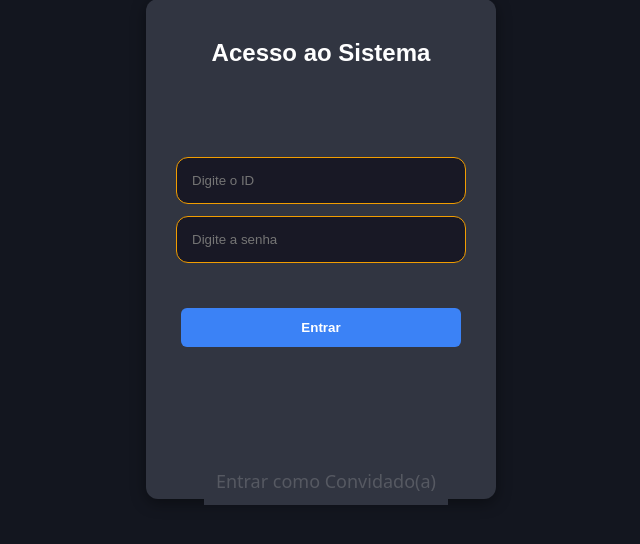
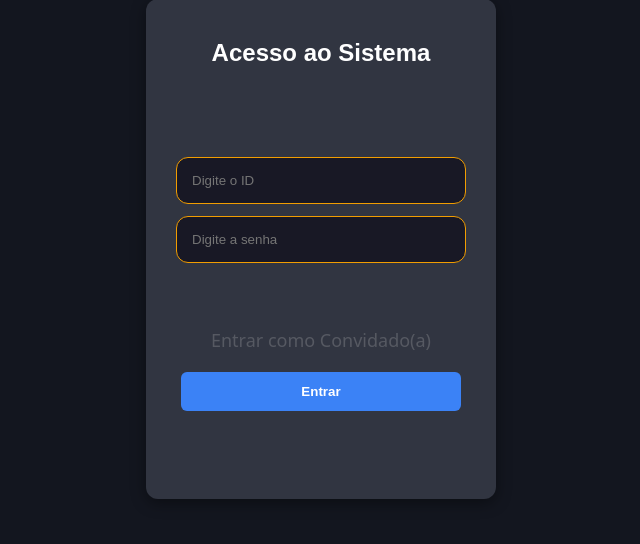
Before and after one commit to MarcoAntonioDeSouzaVitto/Acess_Controller_with_RFID, a Flask app: page /first_page in a window 1280 px wide. Shown: the part 151-695 px from the top of the page, without its empty margins (319-959 px from the left). Run offline with Flask 3, Linux system fonts and the light colour scheme.

Commit message:
Refactor login card and update guest link

```diff
--- a/Nova pasta (2)/templates/first_page.html
+++ b/Nova pasta (2)/templates/first_page.html
@@ -18,12 +18,15 @@
         }
 
         .login-card {
+            display: flex;
+            flex-direction: column;
             background-color: #313541;
             padding: 30px;
             border-radius: 12px;
             box-shadow: 0 4px 15px rgba(0, 0, 0, 0.4);
             width: 350px;
             height: 500px;
+            align-items: center;
             text-align: center;
             color: #ffffff;
             box-sizing: border-box;
@@ -77,18 +80,15 @@
             margin-top: 25px;
             font-size: 14px;
         }
-        nav a{
-            left: 40.85%;
-            top: 76vh;
-            position: fixed;
+        .login-card a{
             color: #565962;
-            padding: 12px;
             text-decoration: none;
+            padding: 20px;
             background-color: #313541;
             font-size: 18px;
             font-family: 'Noto Sans', sans-serif;
         }
-        nav a:hover{
+         a:hover{
             text-decoration: underline;
         }
         p{
@@ -99,16 +99,12 @@
     </style>
 </head>
 <body>
-    <nav>
-        <a href="/visitante">Entrar como Convidado(a)</a>
-    </nav>
-
     <div class="login-card">
         <h2>Acesso ao Sistema</h2>
 
         <input type="text" id="usuario" class="input-field" placeholder="Digite o ID">
         <input type="password" id="senha" class="input-field" placeholder="Digite a senha">
-
+        <a href="visitante.html">Entrar como Convidado(a)</a>
         <button class="btn-login" onclick="validarLogin()">Entrar</button>
 
         <p id="mensagem"></p>
@@ -136,7 +132,7 @@
                 setTimeout(function(){
                     // CORREÇÃO: Redireciona dependendo de quem logou
                     if (dadosSessao.papel === "admin") {
-                        window.location.href = "/controle";
+                        window.location.href = "/second_page";
                     } else {
                         window.location.href = "/second_page";
                     }
```
